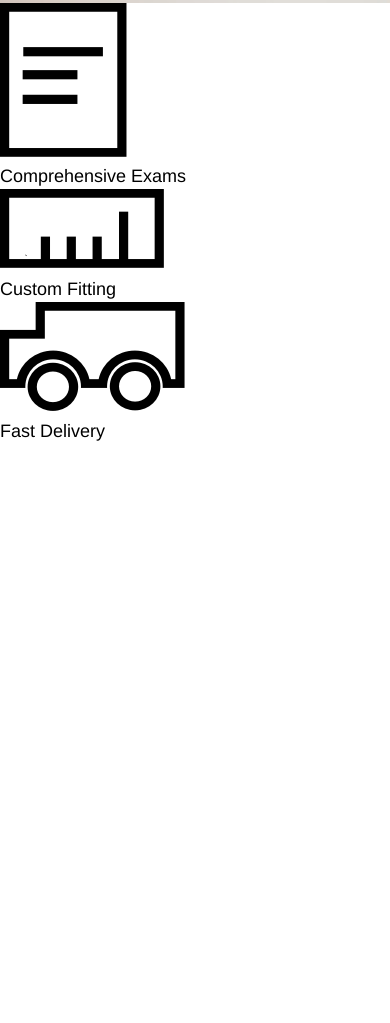
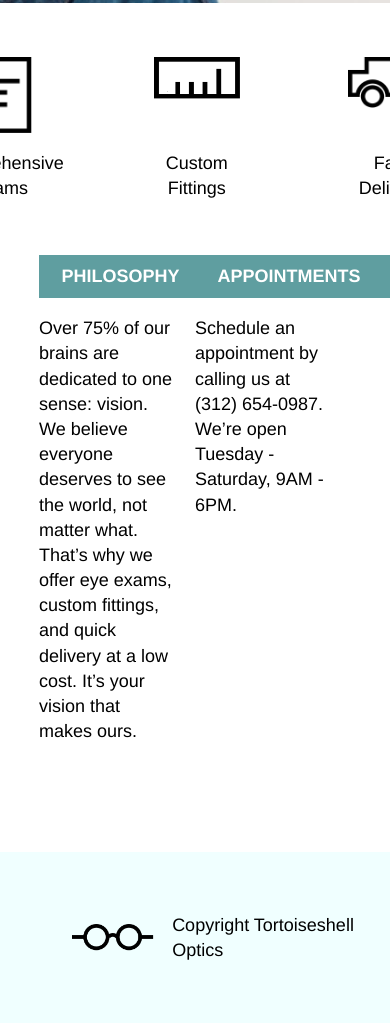
Before and after one commit to jouissances/Tortoiseshell-Optics, a plain HTML site: page index.html in a window 390 px wide. Shown: the part 537-1560 px from the top of the page. Before the commit the page ends 981 px from the top, so only its background shows below. Drawn offline with Linux system fonts and the light colour scheme.

Commit message:
#2 complete html and css for desktop, non-responsive.

```diff
--- a/index.html
+++ b/index.html
@@ -28,14 +28,28 @@
               <div id="icon-caption">Comprehensive Exams</div>
           </div>
           <div class="icon-wrapper">
-             <div id="icon"><img src="resources/img/ruler-icon.png"></div>
-              <div id="icon-caption">Custom Fitting</div>
+             <div id="icon"><img src="resources/img/ruler-icon.png" id="ruler"></div>
+              <div id="icon-caption">Custom Fittings</div>
           </div>
           <div class="icon-wrapper">
-             <div id="icon"><img src="resources/img/truck-icon.png"></div>
+             <div id="icon"><img src="resources/img/truck-icon.png" id="truck"></div>
               <div id="icon-caption">Fast Delivery</div>
           </div>
       </section>
+      <section class="info">
+          <div class="info-wrapper">
+              <div id="info-header">PHILOSOPHY</div>
+              <div id="info-detail">Over 75% of our brains are dedicated to one sense: vision. We believe everyone deserves to see the world, not matter what. That’s why we offer eye exams, custom fittings, and quick delivery at a low cost. It’s your vision that makes ours.</div>
+          </div>
+          <div class="info-wrapper">
+              <div id="info-header">APPOINTMENTS</div>
+              <div id="info-detail">Schedule an appointment by calling us at (312) 654-0987. We’re open Tuesday - Saturday, 9AM - 6PM.</div>
+          </div>
+      </section>
+      <footer>
+          <img src="resources/img/logo-black.png" id="footer-logo">
+          <div id="copyright">Copyright Tortoiseshell Optics</div>
+      </footer>
 
   <script src="../modernizr-custom.js" type="text/javascript"></script>
   </body>
--- a/resources/css/stylesheet.css
+++ b/resources/css/stylesheet.css
@@ -11,6 +11,7 @@ body {
 header {
     background-image: url(../img/glasses-bg.png);
     background-size: cover;
+    background-position: bottom;
     height: 30rem;
     position: relative;
     display: flex;
@@ -75,3 +76,79 @@ header {
 }
 
 /* Services (icons) Section CSS */
+.services {
+    display: flex;
+    justify-content: center;
+}
+
+.icon-wrapper {
+    padding: 3rem 3rem;
+    width: 5rem;
+    height: 8rem;
+    display: flex;
+    flex-direction: column;
+    justify-content: space-between;
+    align-items: center;
+}
+
+#icon img {
+    width: 3.5rem;
+    height: auto;
+}
+#icon #ruler,
+#icon #truck {
+    width: 4.8rem;
+    height: auto;
+    background-size: contain;
+}
+
+#icon-caption {
+    text-align: center;
+    display: block;
+}
+
+/* Info Section CSS */
+.info {
+    width: 100%;
+    display: flex;
+    justify-content: center;
+}
+
+.info-wrapper {
+    width: 35%;
+    margin-right: 5%;
+    display: flex;
+    flex-direction: column;
+    padding-bottom: 5rem;
+}
+
+#info-header {
+    font-weight: bold;
+    background-color: cadetblue;
+    color: white;
+    width: 10rem;
+    padding: 0.5rem 1.25rem;
+}
+
+#info-detail {
+    padding: 1rem 0;
+}
+
+/* Footer CSS */
+footer {
+    width: 100%;
+    height: 9.5rem;
+    background-color: azure;
+    display: flex;
+    align-items: center;
+}
+
+#footer-logo {
+    width: auto;
+    height: 1.5rem;
+    padding: 4rem 1rem 4rem 4rem;
+}
+
+#copyright {
+    display: inline-block;
+}
```
